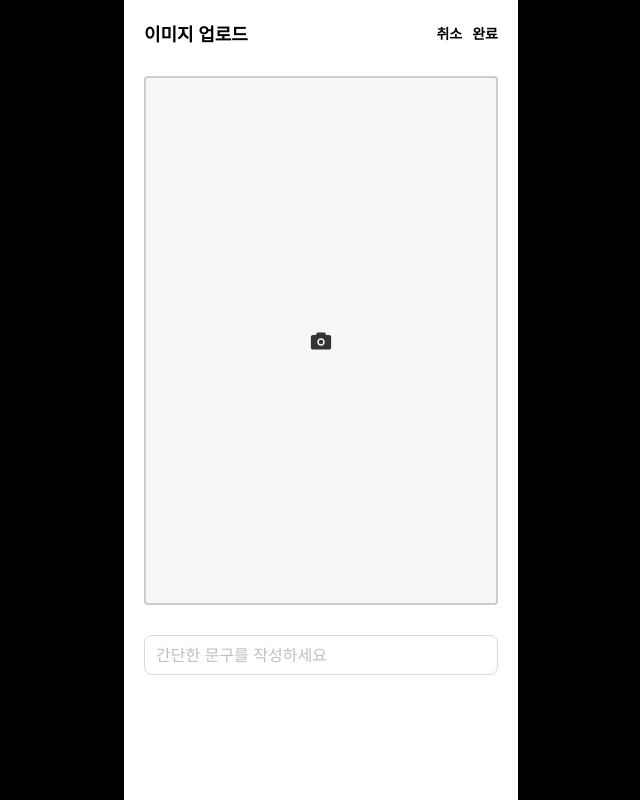
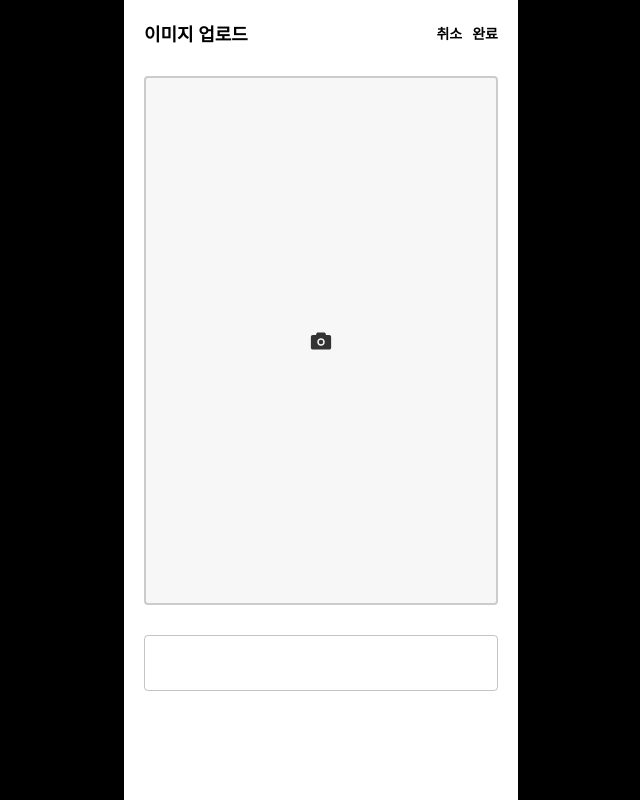
Before and after one commit to LikeLionHGU/spacepic-front, a React (Create React App) app: page /addphoto in a window 1280 px wide. Shown: the whole page, without its empty margins (319-959 px from the left). Built offline with nearby package versions, Linux system fonts and the light colour scheme.

Commit message:
feat: fix api & textfield

```diff
--- a/src/routes/AddPhoto.js
+++ b/src/routes/AddPhoto.js
@@ -1,8 +1,8 @@
 import { useState } from 'react';
 import styled from 'styled-components';
 import { AiFillCamera } from 'react-icons/ai';
-import { Form, Input } from 'antd';
 import axios from 'axios';
+import TextField from '@mui/material/TextField';
 
 const Page = styled.div`
   display: flex;
@@ -15,7 +15,6 @@ const Center = styled.div`
   min-width: 390px;
   height: 100vh;
   background-color: white;
-  /* background-color: lightblue; */
 `;
 
 const Header = styled.div`
@@ -69,50 +68,54 @@ export default function AddPhoto() {
   const [mainImg, setMainImg] = useState(null);
   const [photoSentence, setPhotoSentence] = useState('');
 
-  const onSubmit = () => {
+  const onSubmit = async () => {
     const formData = new FormData();
-    formData.append('file', mainImg); // 'image'는 서버에서 이미지를 받는 필드명
-    formData.append('post', photoSentence);
-    console.log(formData.get('image'));
+    const postData = {
+      meaning: photoSentence,
+    };
+    formData.append('post', JSON.stringify(postData));
+    formData.append('file', mainImg);
+    console.log(formData.get('file'));
+    console.log(formData.get('post'));
 
-    axios
-      .post(`http://27.96.135.222:8080/api/post/add`, {
-        headers: {
-          'Content-Type': 'multipart/form-data',
-        },
+    const config = {
+      headers: {
+        'Content-Type': 'multipart/form-data',
+      },
+    };
+
+    await axios
+      .post(`http://27.96.135.222:8080/api/post/add`, formData, config)
+      .then(response => {
+        console.log('업로드 성공');
+        console.log(response.data);
       })
-      .then(result => {
-        console.log('up');
-        console.log(result);
-        // navigate('/');
-      })
-      .catch(e => {
-        console.log('error');
-        console.log(e);
+      .catch(error => {
+        console.log('업로드 오류');
+        console.error(error);
       });
   };
 
   const onMainUpload = e => {
-    console.log(e.target.files[0]);
     const file = e.target.files[0];
+    setMainImg(file);
+
     const reader = new FileReader();
     reader.readAsDataURL(file);
 
     reader.onload = () => {
-      setMainImg(reader.result || null);
+      console.log('result', reader.result);
     };
-
-    console.log(reader.result);
   };
 
   const takeitback = e => {
     setMainImg(null);
+    setPhotoSentence('');
   };
 
   return (
     <>
       <Page>
-        {/* <Container> */}
         <Center>
           <div style={{ padding: '20px' }}>
             <Header>
@@ -125,25 +128,22 @@ export default function AddPhoto() {
             <Img>
               {mainImg == null ? (
                 <CustomFileUpload>
-                  <input accept="image/*" multiple type="file" onChange={onMainUpload} />
+                  <input accept="image/*" type="file" onChange={onMainUpload} />
                   <AiFillCamera size={24} />
                 </CustomFileUpload>
               ) : (
-                mainImg && <img width={'350px'} src={mainImg} alt="Main" />
-                // mainImg && <img width={'350px'} src={URL.createObjectURL(mainImg)} alt="Main" />
+                mainImg && <img width={'350px'} src={URL.createObjectURL(mainImg)} alt="Main" />
               )}
             </Img>
-
-            <Form.Item name="photo_sentence">
-              <Input
-                size="large"
-                placeholder="간단한 문구를 작성하세요"
-                onChange={e => setPhotoSentence(e.target.value)}
-              />
-            </Form.Item>
+            <TextField
+              id="outlined-basic"
+              variant="outlined"
+              style={{ width: '100%' }}
+              value={photoSentence}
+              onChange={e => setPhotoSentence(e.target.value)}
+            />
           </div>
         </Center>
-        {/* </Container> */}
       </Page>
     </>
   );
```
